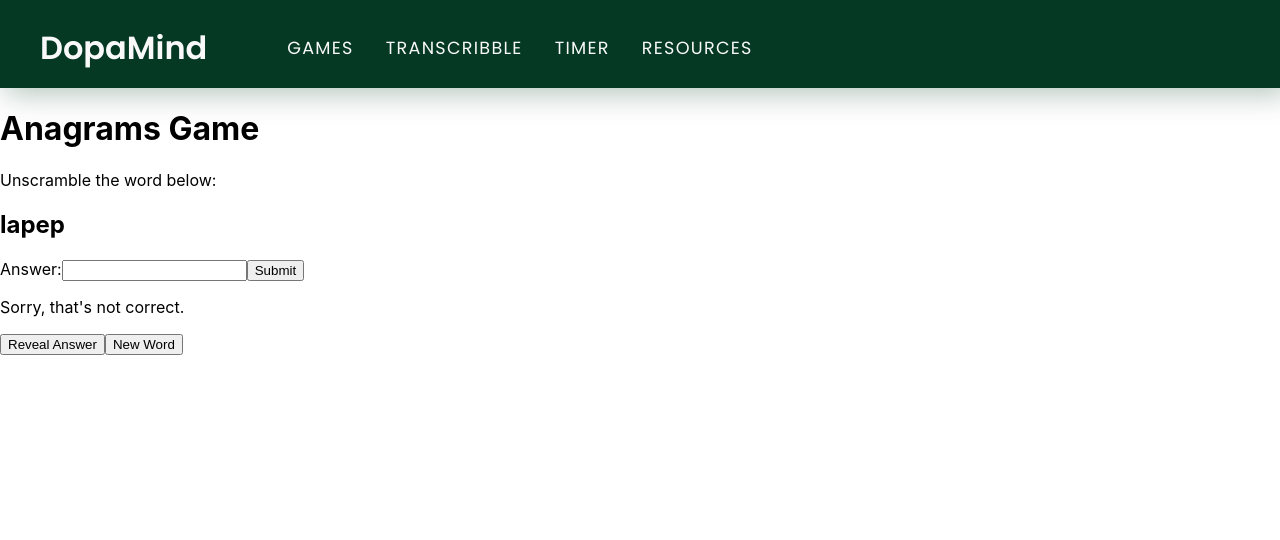
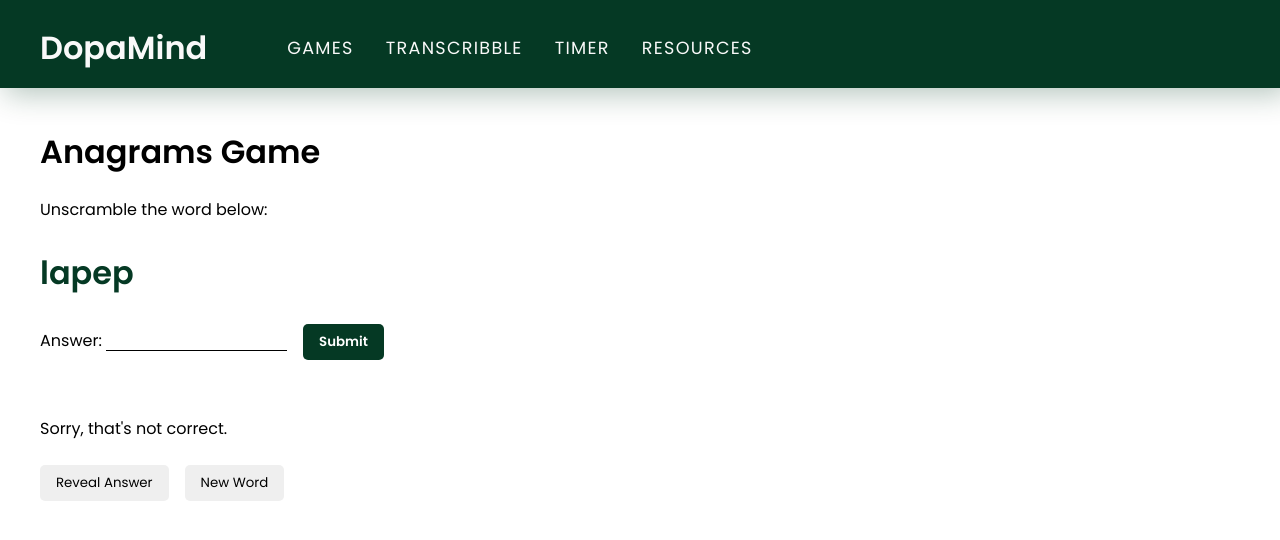
Before and after one commit to xu-jerry/LAHacks2023, a React (Create React App) app in the folder client/: page /games/anagrams in a window 1280 px wide. Shown: the top 540 px of the page. Built offline with nearby package versions, Linux system fonts and the light colour scheme; no server answers.

Commit message:
Style anagrams and sudoku

```diff
--- a/client/src/pages/Anagrams.jsx
+++ b/client/src/pages/Anagrams.jsx
@@ -1,4 +1,5 @@
 import React, { useState, useEffect } from 'react';
+import styles from '../styles/Anagrams.module.css';
 
 function Anagrams() {
   const [word, setWord] = useState('');
@@ -65,16 +66,17 @@ function Anagrams() {
   };
 
   return (
-    <div>
+    <div className={styles.anagrams}>
       <h1>Anagrams Game</h1>
       <p>Unscramble the word below:</p>
-      <h2>{scrambledWord}</h2>
+      <h2 className={styles.scrambled_word}>{scrambledWord}</h2>
       <form onSubmit={handleSubmit}>
         <label htmlFor="answerInput">
           Answer:
+          {' '}
           <input type="text" id="answerInput" value={answer} onChange={handleAnswerChange} />
         </label>
-        <button type="submit">Submit</button>
+        <button className={styles.submit_btn} type="submit">Submit</button>
       </form>
       {isCorrect ? (
         <div>
@@ -91,8 +93,8 @@ function Anagrams() {
               {word}
             </p>
           )}
-          <button type="button" onClick={handleRevealAnswerClick}>Reveal Answer</button>
-          <button type="button" onClick={handleNewWordClick}>New Word</button>
+          <button className={styles.gray_btn} type="button" onClick={handleRevealAnswerClick}>Reveal Answer</button>
+          <button className={styles.gray_btn} type="button" onClick={handleNewWordClick}>New Word</button>
         </div>
       )}
     </div>
--- a/client/src/pages/Games.jsx
+++ b/client/src/pages/Games.jsx
@@ -2,6 +2,7 @@ import React from 'react';
 import { Link } from 'react-router-dom';
 import styles from '../styles/Games.module.css';
 import Sudoku from '../assets/sudoku.png';
+import Anagrams from '../assets/anagrams.png';
 
 function Games() {
   return (
@@ -15,7 +16,7 @@ function Games() {
         </Link>
         <Link to="/games/anagrams">
           <div className={styles.card}>
-            <img src="https://reactjs.org/logo-og.png" alt="Anagrams thumbnail" className={styles.card_image} />
+            <img src={Anagrams} alt="Anagrams thumbnail" className={styles.card_image} />
             <p className={styles.card_name}>Anagrams</p>
           </div>
         </Link>
--- /dev/null
+++ b/client/src/styles/Anagrams.module.css
@@ -0,0 +1,59 @@
+@import url("https://fonts.googleapis.com/css2?family=Playfair+Display:wght@700&family=Poppins:wght@400;600&display=swap");
+
+.anagrams {
+  margin: 2.5rem;
+  font-family: "Poppins", sans-serif;
+}
+
+.scrambled_word {
+  color: #053924;
+  font-size: 2rem;
+}
+
+input {
+  margin-right: 1rem;
+  border: none;
+  border-bottom: 1.5px solid black;
+}
+
+button {
+  font-family: "Poppins", sans-serif;
+  margin-right: 1rem;
+}
+
+.submit_btn {
+  color: white;
+  background-color: #053924;
+  border-radius: 5px;
+  padding: 0.5rem 1rem;
+  border: none;
+  font-weight: bold;
+  margin-bottom: 2.5rem;
+}
+
+.submit_btn:hover {
+  background-color: #0c8e5a;
+}
+
+.submit_btn:active {
+  background-color: #0c8e5a;
+  box-shadow: 2px 2px 5px #0539246f;
+  transform: translateY(1px);
+}
+
+.gray_btn {
+  border-radius: 5px;
+  padding: 0.5rem 1rem;
+  border: none;
+  margin-top: 0.5rem;
+}
+
+.gray_btn:hover {
+  background-color: #bababa;
+}
+
+.gray_btn:active {
+  background-color: #bababa;
+  box-shadow: 2px 2px 5px #767676;
+  transform: translateY(1px);
+}
--- a/client/src/styles/Games.module.css
+++ b/client/src/styles/Games.module.css
@@ -9,27 +9,27 @@
 .cards_container {
     display: flex;
     align-items: center;
-    justify-content: center;
     padding: 2rem;
 }
 
 .card {
     display: inline-block;
-    background-color: #ffffff;
+    background-color: #e3f0eb;
     border-radius: 10px;
     margin: 5rem 2.5rem;
     text-align: center;
+    padding: 0 1rem;
+    height: 33vw;
 }
 
 .card_image {
-    width: 94%;
+    width: 95%;
     border-radius: 10px;
-    margin-top: 3%;
+    margin-top: 5%;
 }
 
 .card_name {
     font-weight: bold;
     font-size: 2rem;
-    margin-bottom: 1.5rem;
     color: black;
 }
```
Also changed, not shown: client/src/assets/anagrams.png (added), client/src/assets/sudoku.png.
